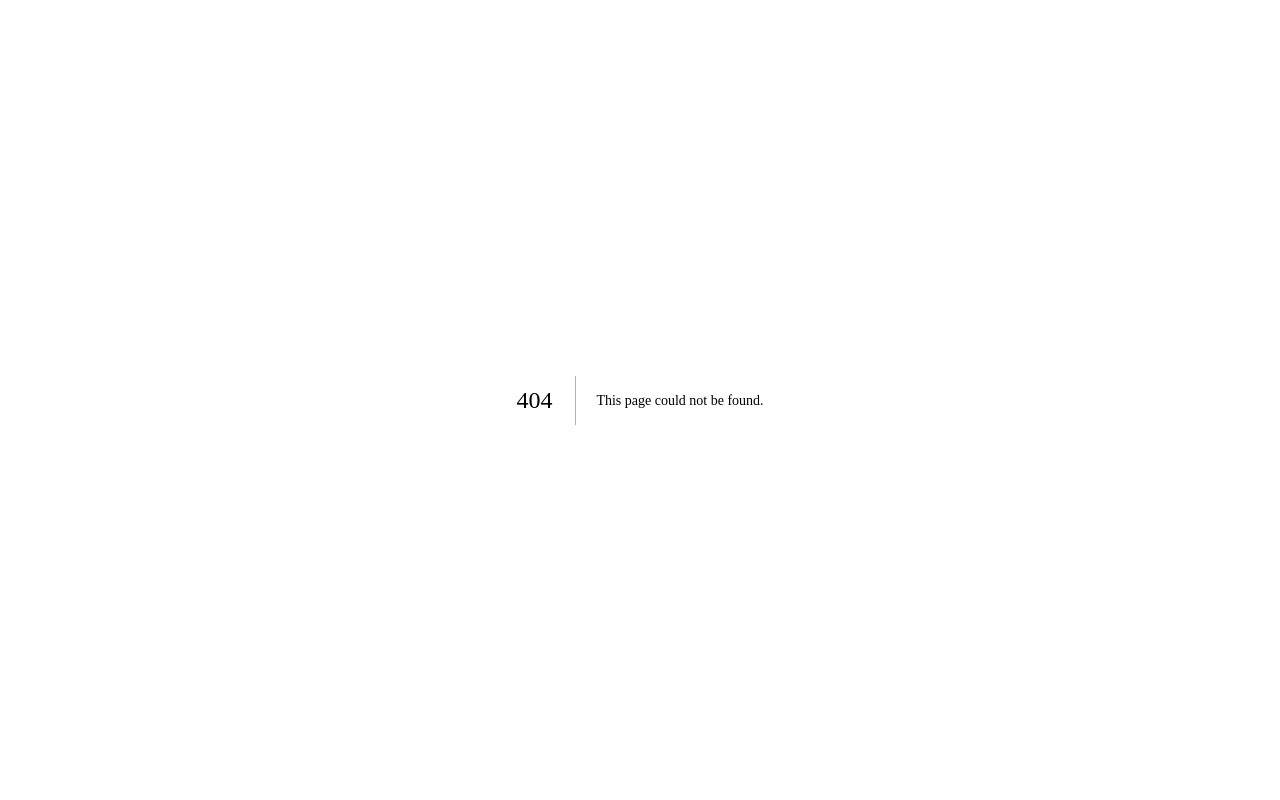
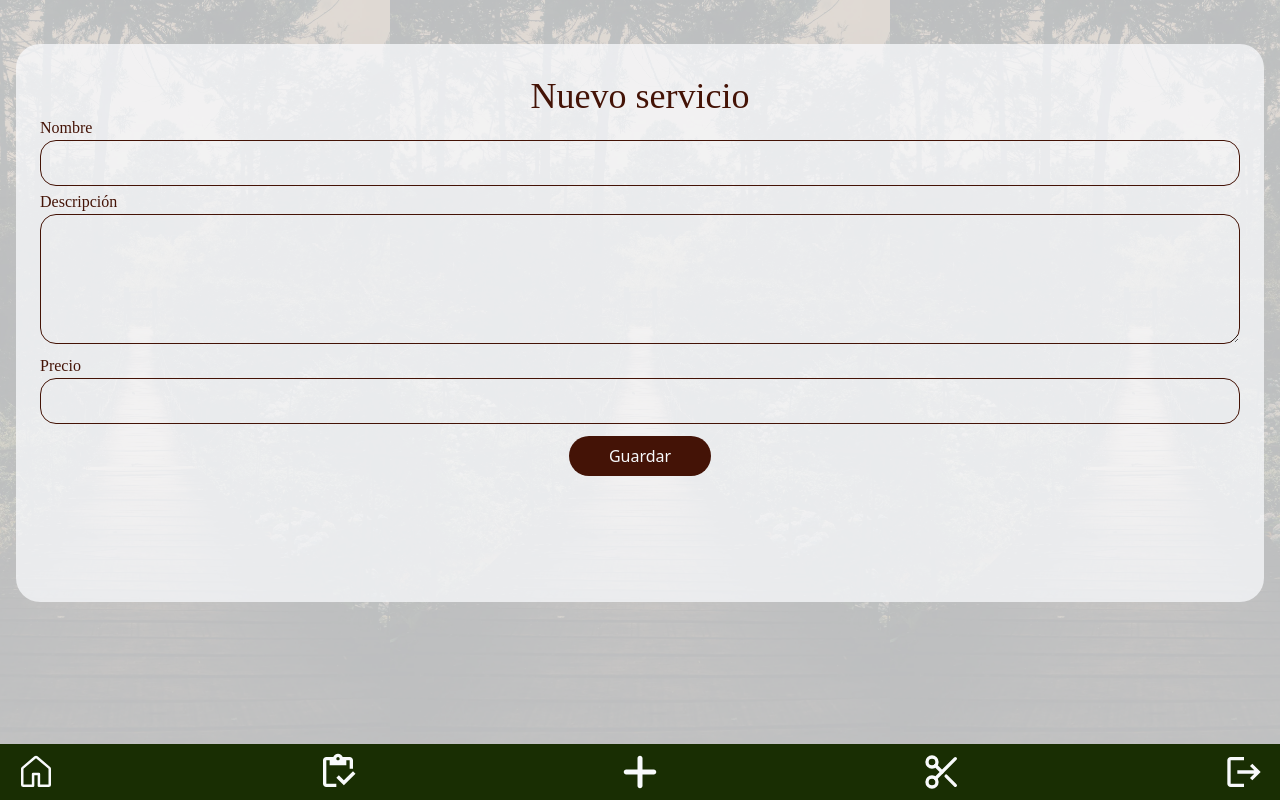
Before and after one commit to La-Galeria/la-galeria-app, a Next.js app: page /nuevo/servicio in a window 1280 px wide. Before the commit this address had no page. Built offline with nearby package versions, Linux system fonts and the light colour scheme.

Commit message:
feat: create add service page

```diff
--- /dev/null
+++ b/src/app/(app)/nuevo/servicio/page.tsx
@@ -0,0 +1,11 @@
+"use client";
+import ServiceForm from "@/components/forms/serviceForm";
+import FormCard from "@/components/molecules/formCard";
+
+export default function Page() {
+  return (
+    <FormCard title="Nuevo servicio">
+      <ServiceForm action={() => alert("Done.")} />
+    </FormCard>
+  );
+}
```
